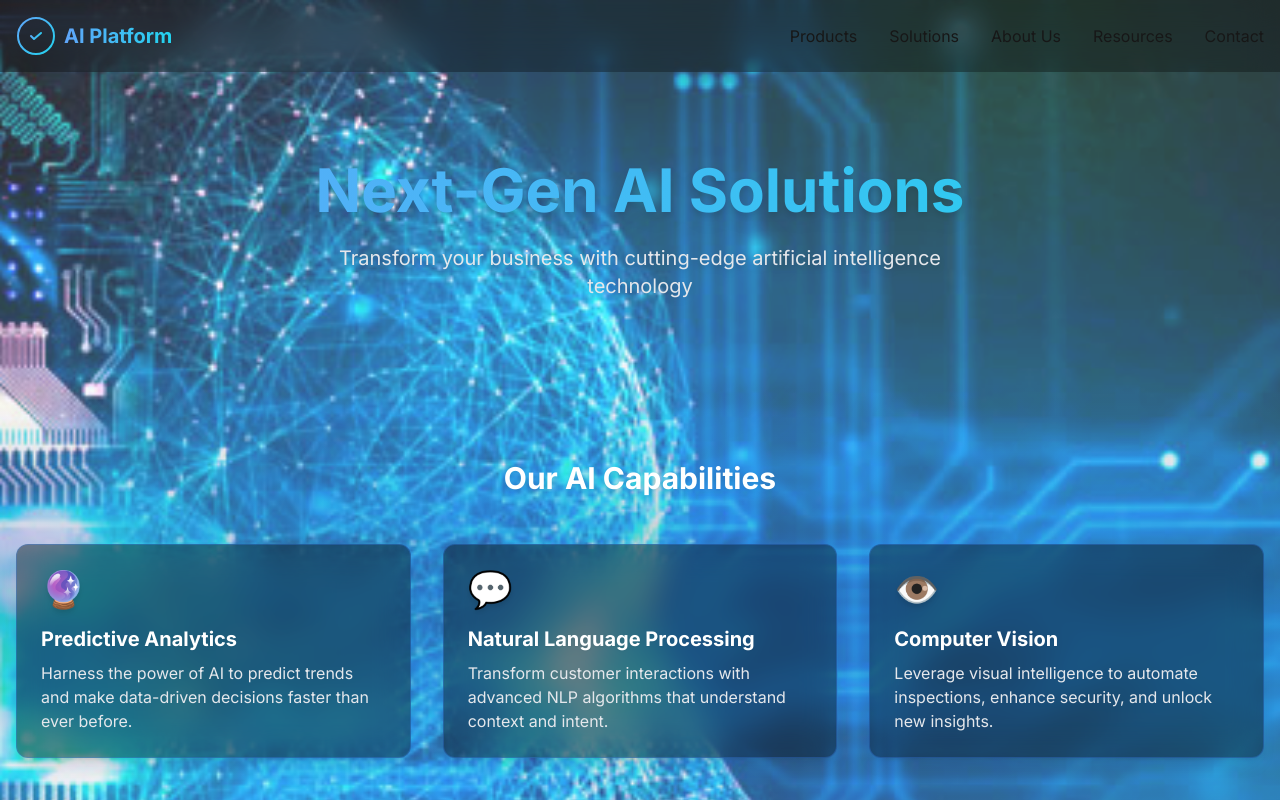
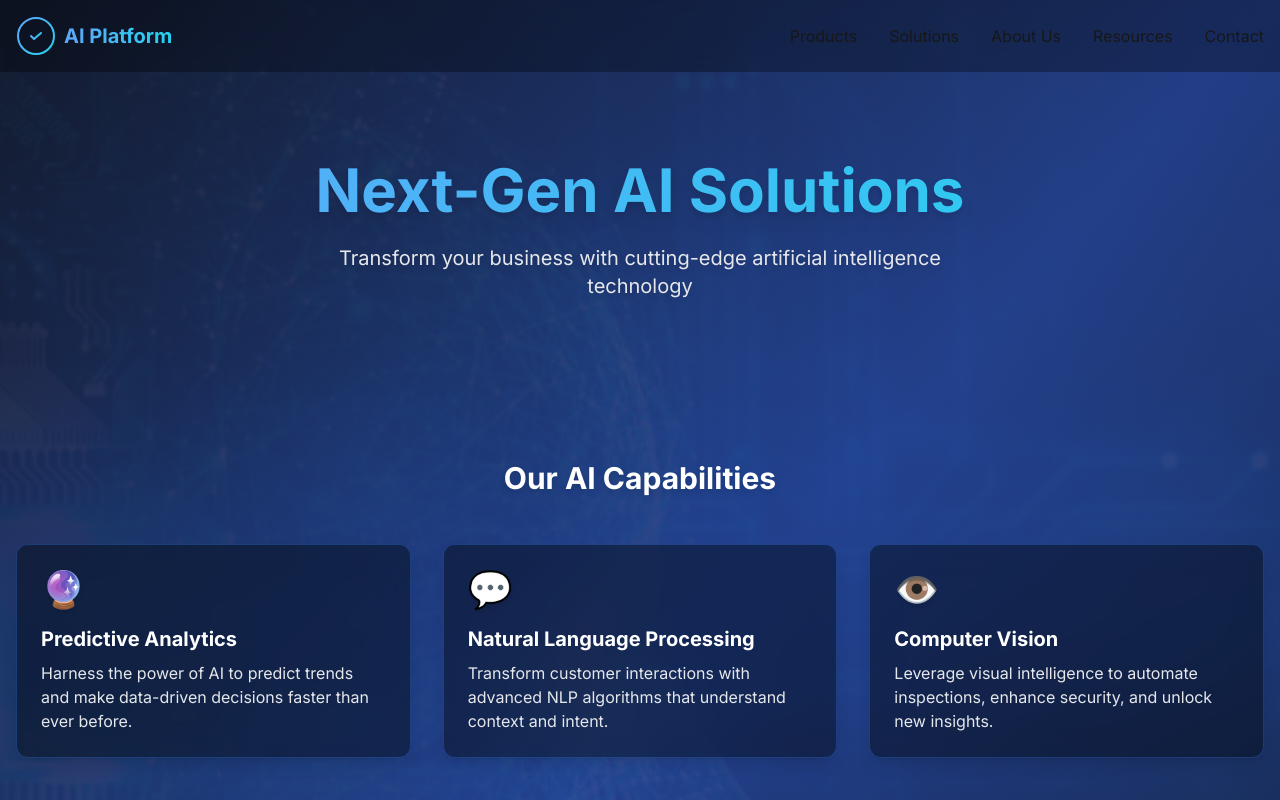
Before and after one commit to ryanleis/rl-nextjs-boilerplate, a Next.js app: page / in a window 1280 px wide. Shown: the top 800 px of the page. Built offline with nearby package versions, Linux system fonts and the light colour scheme.

Commit message:
making 70%

```diff
--- a/app/page.tsx
+++ b/app/page.tsx
@@ -53,12 +53,12 @@ export default function Home() {
             backgroundSize: 'cover',
             backgroundPosition: 'center',
             backgroundRepeat: 'no-repeat',
-            opacity: 0.82,
+            opacity: 0.7,
           }}
         />
 
         {/* Dark overlay - adjusted for optimal contrast */}
-        <div className="absolute inset-0 bg-gradient-to-br from-slate-900/96 via-blue-900/93 to-slate-900/96" />
+        <div className="absolute inset-0 bg-gradient-to-br from-slate-900/95 via-blue-900/90 to-slate-900/95" />
 
         {/* Floating AI Elements */}
         <div className="absolute inset-0 overflow-hidden">
```
